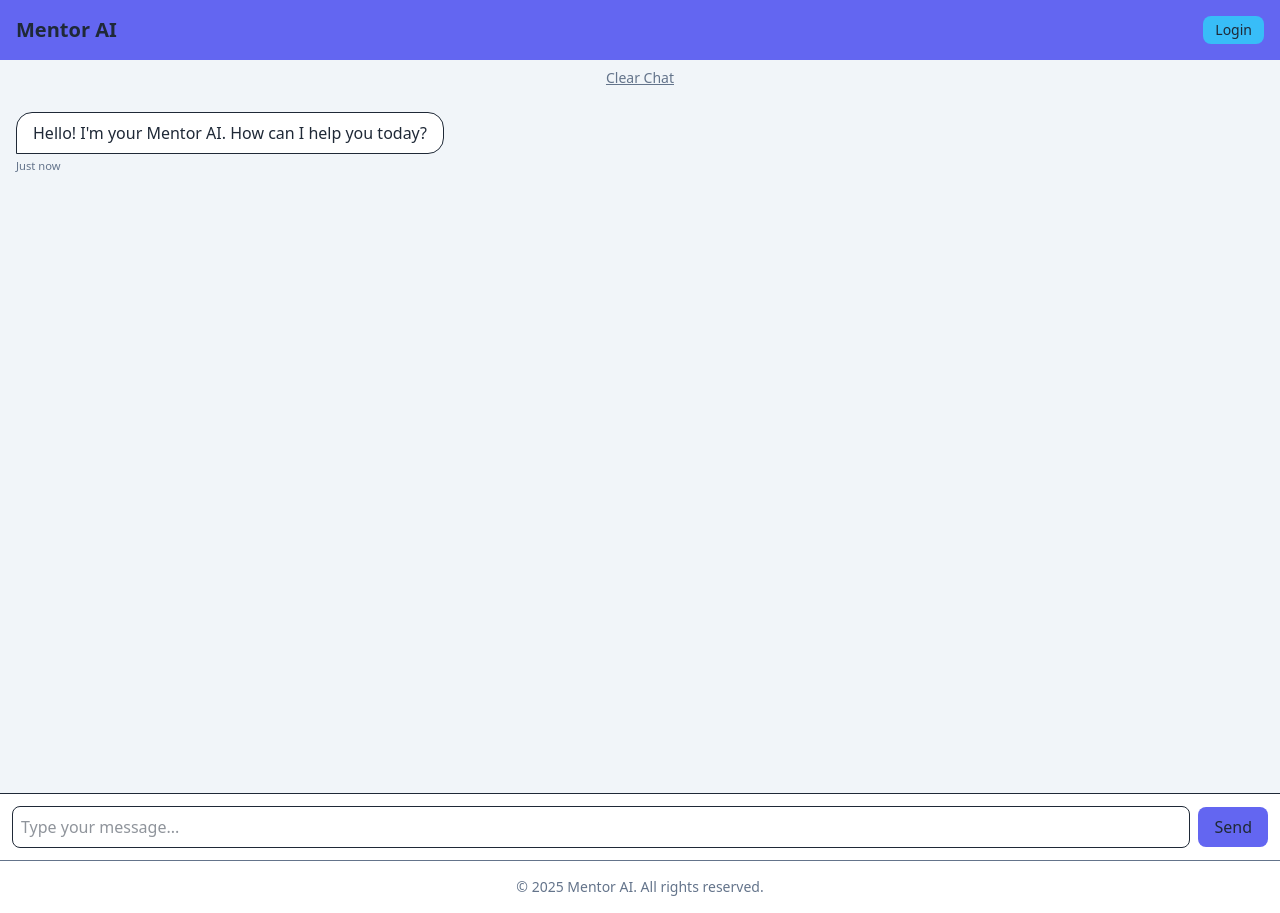
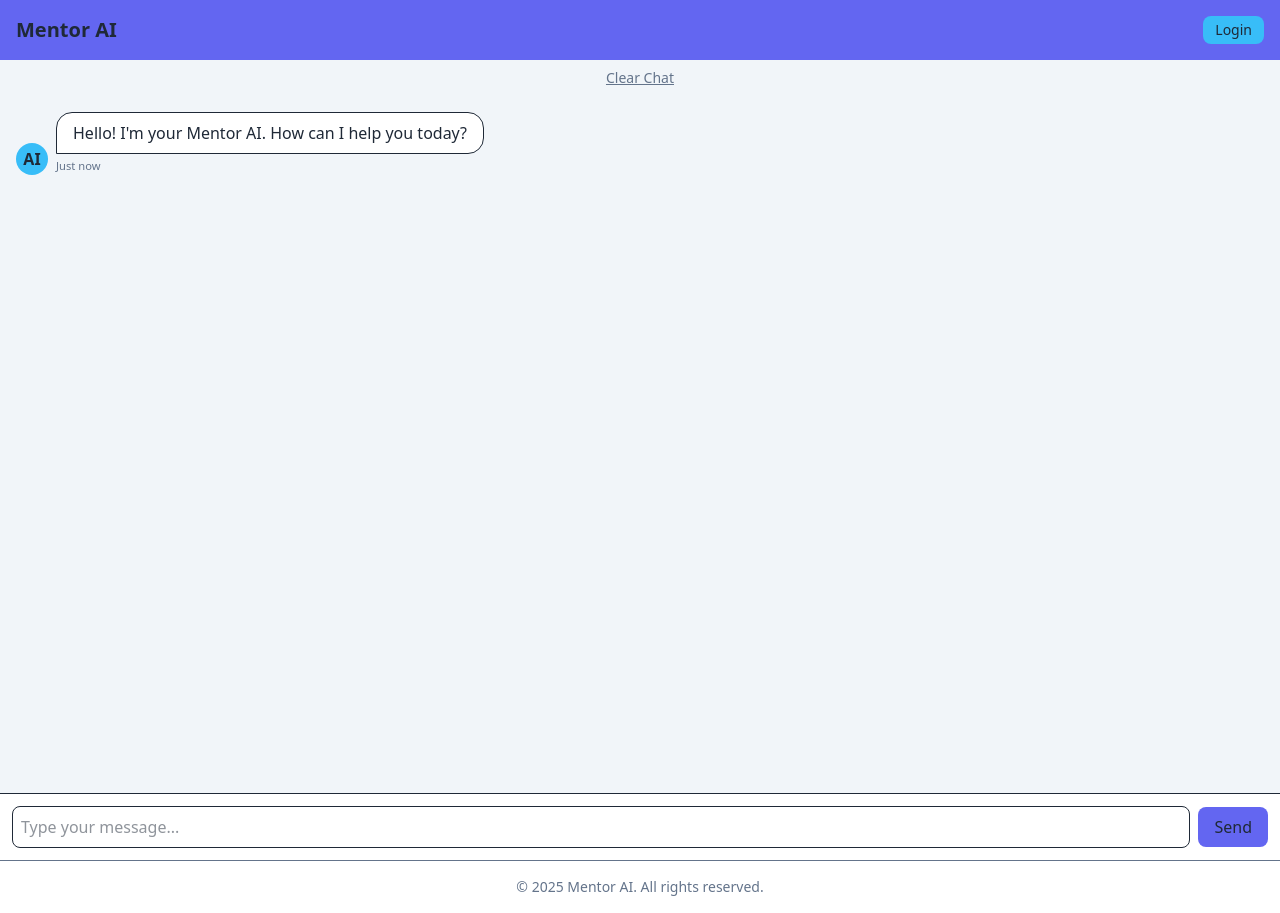
Before and after one commit to ShannaJSmith/mentor-ai-app, a Next.js app: page /chat in a window 1280 px wide. Built offline with nearby package versions, Linux system fonts and the light colour scheme.

Commit message:
feat: add and position avatars

```diff
--- /dev/null
+++ b/src/app/chat/components/Avatar.tsx
@@ -0,0 +1,17 @@
+interface AvatarProps {
+  sender: "user" | "ai";
+}
+
+export default function Avatar({ sender }: AvatarProps) {
+  const isUser = sender === "user";
+
+  // Customize these as you like
+  const avatarText = isUser ? "U" : "AI";
+  const bgColor = isUser ? "bg-primary" : "bg-accent";
+
+  return (
+    <div className={`w-8 h-8 rounded-full flex items-center justify-center text-surface font-bold ${bgColor}`}>
+      {avatarText}
+    </div>
+  );
+}
--- a/src/app/chat/components/ChatMessage.tsx
+++ b/src/app/chat/components/ChatMessage.tsx
@@ -1,3 +1,5 @@
+import Avatar from "./Avatar";
+
 interface ChatMessageProps {
   sender: "user" | "ai";
   text: string;
@@ -23,9 +25,12 @@ export default function ChatMessage({ sender, text, timestamp }: ChatMessageProp
   const relativeTime = formatRelativeTime(timestamp);
 
 return (
-    <div className={`mb-4 ${isUser ? "text-right" : "text-left"}`}>
+  <div className={`mb-4 flex items-end ${isUser ? "justify-end" : "justify-start"}`}>
+    {!isUser && <Avatar sender="ai" />}
+
+    <div className={`mx-2 max-w-[80%] flex flex-col ${isUser ? "items-end" : "items-start"}`}>
       <div
-        className={`px-4 py-2 rounded-2xl inline-block max-w-[80%] shadow-soft ${
+        className={`px-4 py-2 rounded-2xl shadow-soft ${
           isUser
             ? "bg-primary text-surface rounded-br-none"
             : "bg-surface text-text border rounded-bl-none"
@@ -33,9 +38,10 @@ return (
       >
         {text}
       </div>
-      <p className="text-[0.7rem] text-muted mt-1">
-        {relativeTime}
-      </p>
+      <p className="text-[0.7rem] text-muted mt-1">{relativeTime}</p>
     </div>
-  );
+
+    {isUser && <Avatar sender="user" />}
+  </div>
+);
 }
```
